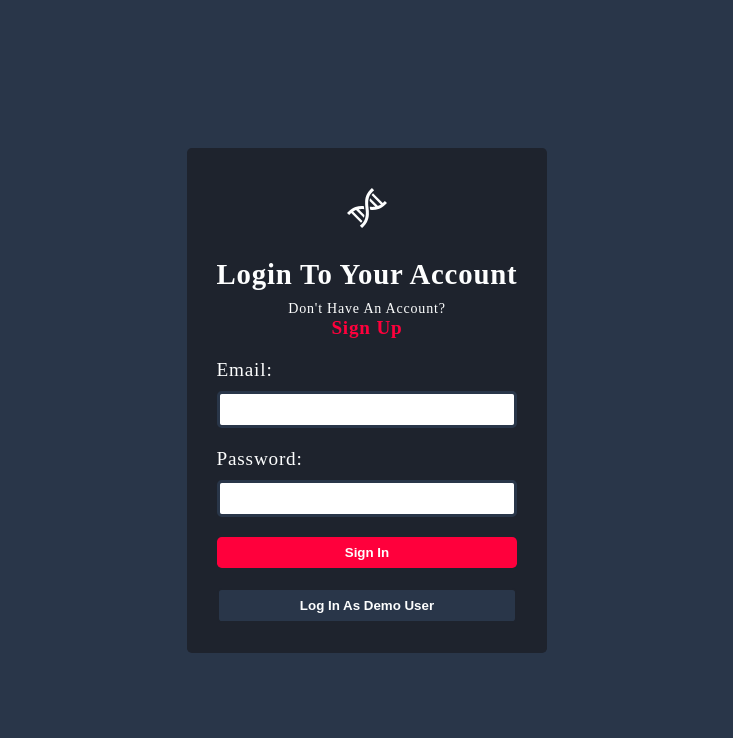
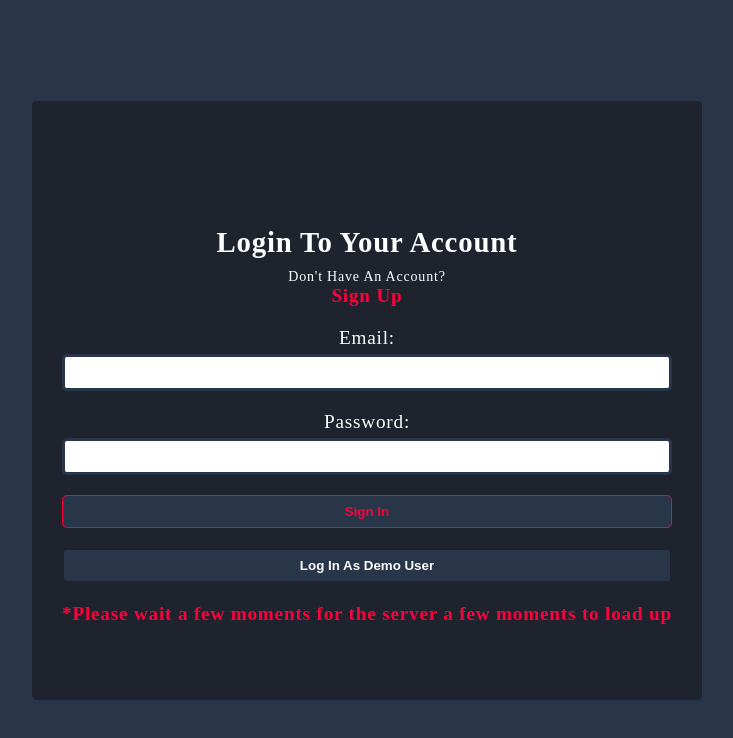
Before and after one commit to jordanowens1125/Evo-Fitness-App, a React (Create React App) app in the folder client/: page /signin in a window 1280 px wide. Shown: the top 738 px of the page, without its empty margins (273-1006 px from the left). Built offline with nearby package versions, Linux system fonts and the light colour scheme.

Commit message:
Made some changes to css and started refactoring

```diff
--- a/client/src/App.css
+++ b/client/src/App.css
@@ -20,12 +20,14 @@ body {
   --primary-color: #ff003c;
   --secondary-color: #ffccd8;
   --text-color: #fdfefe;
+  --error-bg: #d53a3a;
   background-color: var(--bg-color);
   color: var(--text-color);
   display: flex;
   flex-direction: column;
   width: 100vw;
   min-height: 100vh;
+  /* color-scheme: dark; */
 }
 
 /* Light Mode */
@@ -49,6 +51,8 @@ body {
   min-height: 100vh;
 }
 
+
+
 /* Global css */
 /* height/Width */
 .full-height {
@@ -71,7 +75,7 @@ body {
 }
 
 .height-xs {
-  height: 40px;
+  height: 25px;
 }
 .height-sm {
   height: 75px;
@@ -91,12 +95,13 @@ body {
 .flex {
   display: flex;
   flex-wrap: wrap;
+  gap: 5px;
 }
 
 .flex-column {
   display: flex;
   flex-direction: column;
-  gap: 2px;
+  gap: 5px;
 }
 
 .flex-end {
@@ -237,13 +242,14 @@ a {
 
 button:hover,
 a:hover {
-  transform: scale(1.1);
+  transform: scale(1.04);
   cursor: pointer;
 }
 
 .primary-button {
-  background-color: var(--primary-color);
-  color: var(--text-color);
+  background-color: var(--light-bg-color);
+  color: var(--primary-color);
+  border: 1px solid var(--primary-color);
 }
 
 .secondary-button {
@@ -314,8 +320,8 @@ svg:not(.recharts-surface):hover {
   border-bottom: 3px solid var(--bg-color);
 }
 
-.b-radius{
-  border-radius: .3rem;
+.b-radius {
+  border-radius: 0.3rem;
 }
 
 /* End of global css */
@@ -326,11 +332,11 @@ svg:not(.recharts-surface):hover {
 }
 
 /* Font styling */
-p{
+p {
   font-size: 14px;
 }
 
-.text-align{
+.text-align {
   text-align: center;
 }
 
@@ -383,16 +389,14 @@ input[type="date"] {
 
 input[type="text"],
 input[type="email"],
-input[type="password"]
-{
+input[type="password"] {
   outline: none;
   border: 3px solid var(--light-bg-color);
   padding: 8px;
   border-radius: 0.3rem;
 }
 
-input[type="number"]
-{
+input[type="number"] {
   outline: none;
   border: 3px solid var(--light-bg-color);
   padding: 4px;
@@ -512,6 +516,17 @@ input:checked + .slider:before {
   border-radius: 50%;
 }
 /* End of Toggle Switch */
+
+/* Error */
+.error {
+  width: 100%;
+  text-align: center;
+  padding: 5px;
+  align-items: center;
+  border-radius: 0.3rem;
+  background-color: var(--light-bg-color);
+  color: var(--error-bg);
+}
 
 /* Page class */
 .page {
@@ -662,6 +677,26 @@ nav .modal-content * {
   border: 1px solid var(--text-color);
 }
 
+/* CSS for loading icon */
+.loader {
+  padding: 5px;
+  border: 10px solid var(--light-bg-color);
+  border-radius: 50%;
+  border-top: 10px solid var(--primary-color);
+  width: 75px;
+  aspect-ratio: 1;
+  animation: spin 1s linear infinite;
+}
+
+@keyframes spin {
+  0% {
+    transform: rotate(0deg);
+  }
+  100% {
+    transform: rotate(360deg);
+  }
+}
+/* End of loader css */
 @media screen and (min-width: 550px) {
   .desktop {
     display: flex;
--- /dev/null
+++ b/client/src/Components/Shared/Error.jsx
@@ -0,0 +1,9 @@
+const Error = ({ error }) => {
+  return (
+    <div className="height-xs full-width">
+      {error && <div className="error">{error}</div>}
+    </div>
+  );
+};
+
+export default Error;
--- /dev/null
+++ b/client/src/Components/Shared/Input.jsx
@@ -0,0 +1,40 @@
+const Input = ({
+  value,
+  onChange,
+  required = true,
+  label,
+  id,
+  type = "text",
+  content,
+  placeholder,
+  disabled = false,
+  alignItems = false,
+  max=50
+}) => {
+  const aic = alignItems ? "aic" : "";
+  return (
+    <>
+      <div className={`flex-column full-width ${aic}`}>
+        <label htmlFor={label}>{label}:</label>
+        <div className="flex full-width gap-0 jcc">
+          <input
+            type={type}
+            value={value}
+            required={required}
+            onChange={onChange}
+            id={id}
+            name={id}
+            className="full-width"
+            placeholder={placeholder}
+            aria-label={label}
+            disabled={disabled}
+            max={max}
+          ></input>
+          {content}
+        </div>
+      </div>
+    </>
+  );
+};
+
+export default Input;
--- a/client/src/Components/Shared/Loading.jsx
+++ b/client/src/Components/Shared/Loading.jsx
@@ -1,9 +1,11 @@
-import React from 'react'
+import React from "react";
 
-const Loading = () => {
+const Loading = ({ isLoading }) => {
   return (
-    <div>Loading</div>
-  )
-}
+    <div className="height-sm">
+      {isLoading && <div className="loader"></div>}
+    </div>
+  );
+};
 
-export default Loading
+export default Loading;
--- a/client/src/hooks/useLogin.js
+++ b/client/src/hooks/useLogin.js
@@ -10,22 +10,28 @@ export const useLogin = () => {
     setIsLoading(true);
     setError(null);
     //const response = await createUser({ email, password })
-    const response = await fetch(`${process.env.REACT_APP_BASE_URL}/users/login`, {
+    try {
+      const response = await fetch(
+        `${process.env.REACT_APP_BASE_URL}/users/login`,
+        {
           method: "POST",
           headers: { "Content-Type": "application/json" },
           body: JSON.stringify({ email, password }),
-    });
+        }
+      );
       const json = await response.json();
 
       if (!response.ok) {
-      setIsLoading(false);
         setError(json.message);
       } else {
         //save user to local storage
         localStorage.setItem("user", JSON.stringify(json));
         dispatch({ type: "LOGIN", payload: json });
-      setIsLoading(false);
       }
+    } catch (error) {
+      setError(error.message)
+    }
+    setIsLoading(false)
   };
   return { signIn, isLoading, error };
 };
--- a/client/src/pages/Signin.jsx
+++ b/client/src/pages/Signin.jsx
@@ -1,6 +1,8 @@
-import Logo from "../assets/logo";
 import { useState } from "react";
 import { useLogin } from "../hooks/useLogin";
+import Loading from "../Components/Shared/Loading";
+import Error from "../Components/Shared/Error";
+import Input from "../Components/Shared/Input";
 
 const Signin = () => {
   const [email, setEmail] = useState("");
@@ -11,16 +13,20 @@ const Signin = () => {
     await signIn(email, password);
   };
   const demoLogin = async () => {
+    try {
       await signIn(
         process.env.REACT_APP_DEMO_EMAIL,
         process.env.REACT_APP_DEMO_PASSWORD
       );
+    } catch (error) {
+      console.log(error.message);
+    }
   };
   return (
     <section className="full-height full-width grow aic jcc flex body-color">
       <div className="padding-xl  bg b-radius">
         <form onSubmit={submit} className="flex-column gap-lg aic">
-          <Logo value={60} />
+          <Loading isLoading={isLoading} />
           <div className="flex-column gap-md aic text-align">
             <h2>Login To Your Account</h2>
             <span>
@@ -30,27 +36,21 @@ const Signin = () => {
               </a>
             </span>
           </div>
-          <span className="full-width flex-column gap-md">
-            <label htmlFor="Email:">Email: </label>
-            <input
-              type="email"
+          <Input
+            type={"email"}
             value={email}
             onChange={(e) => setEmail(e.currentTarget.value)}
-              className="full-width"
-              aria-label="Email"
+            label={"Email"}
+            alignItems={true}
           />
-          </span>
-
-          <span className="full-width flex-column gap-md">
-            <label htmlFor="Password:">Password:</label>
-            <input
-              type="password"
+          <Input
+            type={"password"}
             value={password}
             onChange={(e) => setPassword(e.currentTarget.value)}
-              aria-label="Password"
+            label={"Password"}
+            alignItems={true}
           />
-          </span>
-          {error && <span>{error}</span>}
+
           <button
             className="primary-button full-width "
             disabled={isLoading}
@@ -67,6 +67,10 @@ const Signin = () => {
           >
             Log In As Demo User
           </button>
+          <b className="primary">
+            *Please wait a few moments for the server a few moments to load up
+          </b>
+          <Error error={error} />
         </form>
       </div>
     </section>
--- a/client/src/pages/Signup.jsx
+++ b/client/src/pages/Signup.jsx
@@ -1,23 +1,29 @@
-import Logo from "../assets/logo";
 import { useState } from "react";
 import { useSignup } from "../hooks/useSignup";
 import { useLogin } from "../hooks/useLogin";
+import Input from "../Components/Shared/Input";
+import Error from "../Components/Shared/Error";
+import Loading from "../Components/Shared/Loading";
 
 const Signup = () => {
   const [email, setEmail] = useState("");
   const [password, setPassword] = useState("");
   const { signup, error, isLoading } = useSignup();
-  const {signIn} = useLogin()
+  const { signIn } = useLogin();
   const submit = async (e) => {
     e.preventDefault();
+    try {
       await signup(email, password);
+    } catch (error) {}
   };
 
   const demoLogin = async () => {
+    try {
       await signIn(
         process.env.REACT_APP_DEMO_EMAIL,
         process.env.REACT_APP_DEMO_PASSWORD
       );
+    } catch (error) {}
   };
 
   return (
@@ -25,9 +31,10 @@ const Signup = () => {
       <section className="full-height full-width grow aic jcc flex body-color">
         <div className="padding-xl  bg b-radius">
           <form onSubmit={submit} className="flex-column aic gap-lg">
-            <Logo value={60} />
+            <Loading isLoading={isLoading} />
+
             <div className="flex-column gap-md aic text-align">
-              <h2>Sign Up For Your Account</h2>
+              <h1>Sign Up For Your Account</h1>
               <span>
                 <p>Already have an account?</p>
                 <a href="/signin" className="primary">
@@ -35,25 +42,21 @@ const Signup = () => {
                 </a>
               </span>
             </div>
-            <span className="full-width flex-column gap-md">
-              <label htmlFor="Email:">Email: </label>
-              <input
-                type="email"
+            <Input
+              type={"email"}
               value={email}
               onChange={(e) => setEmail(e.currentTarget.value)}
-                aria-label="Email"
+              label={"Email"}
+              alignItems={true}
             />
-            </span>
-
-            <span className="full-width flex-column gap-md">
-              <label htmlFor="Password:">Password:</label>
-              <input
-                type="password"
+            <Input
+              type={"password"}
               value={password}
               onChange={(e) => setPassword(e.currentTarget.value)}
-                aria-label="Password"
+              label={"Password"}
+              alignItems={true}
             />
-            </span>
+
             {error && <span>{error}</span>}
             <button
               type="submit"
@@ -72,6 +75,8 @@ const Signup = () => {
             >
               Log In As Demo User
             </button>
+            <b className="primary">*Please wait a few moments for the server a few moments to load up</b>
+            <Error error={error} />
           </form>
         </div>
       </section>
```
Also changed, not shown: client/src/pages/Account.jsx (+6 -21 lines). Lines whose indentation alone changed are shown as unchanged.
